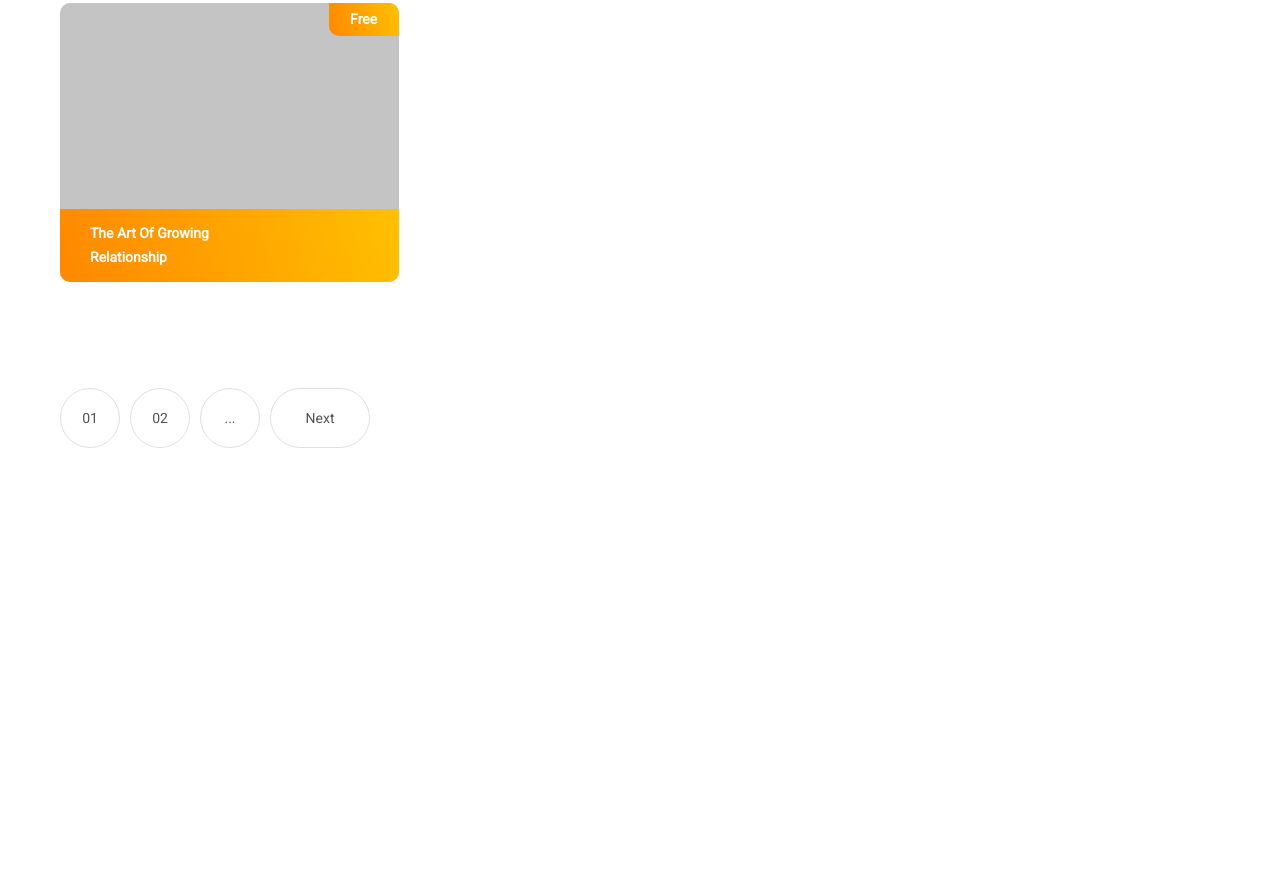
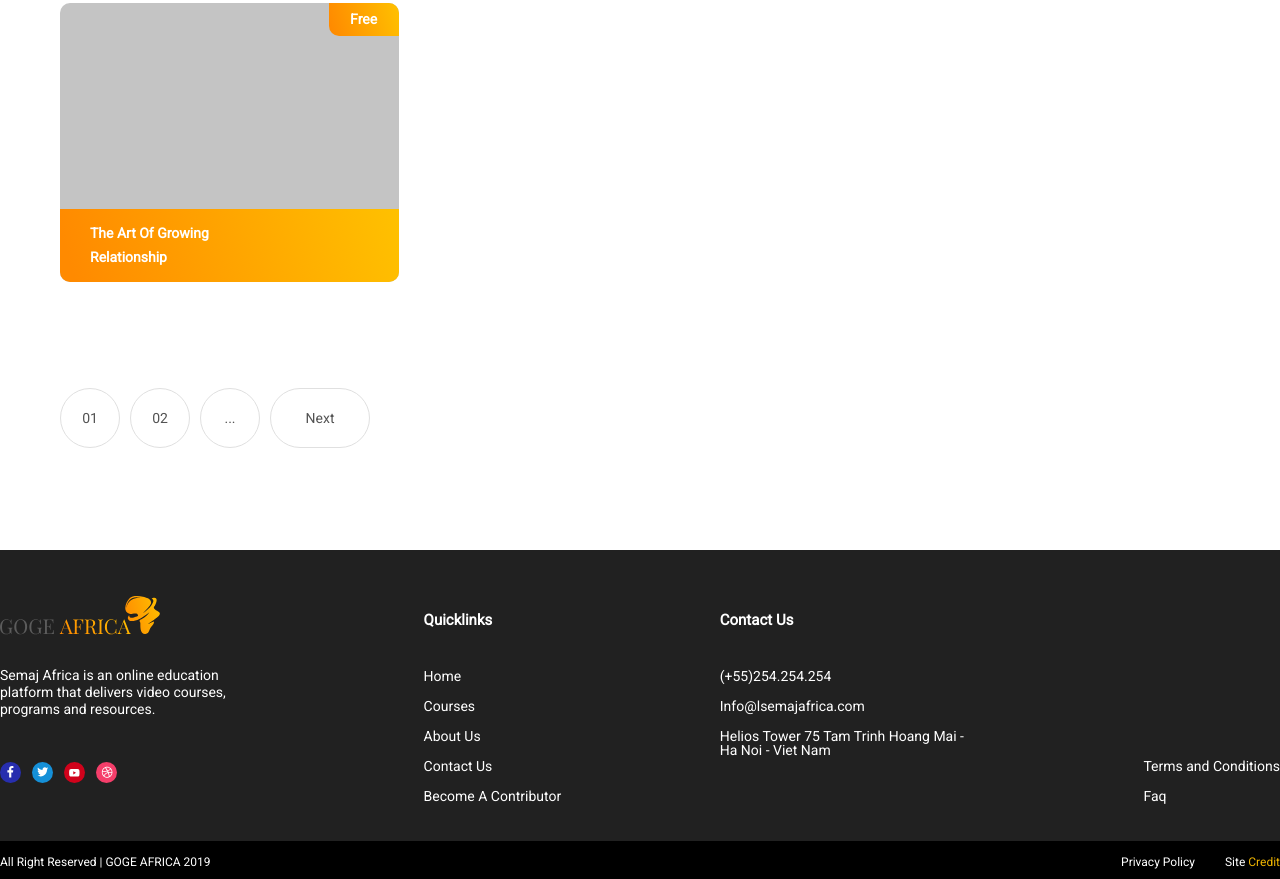
Before and after one commit to bota21/homework_41, a plain HTML site: page index.html in a window 1280 px wide. Shown: the part 2982-3861 px from the top of the page. Before the commit the page ends 3532 px from the top, so only its background shows below. Drawn offline with Linux system fonts and the light colour scheme.

Commit message:
#1 Добавлены 2 футера и медиазапросы

```diff
--- a/css/style.css
+++ b/css/style.css
@@ -361,6 +361,103 @@ a {
   justify-content: center;
   align-items: center;
 }
+.footer_wrappers{
+  color: #fff;
+  background: #212121;
+  padding-top: 46px;
+}
+.footer_wrappers_container{
+  display: flex;
+  flex-wrap: wrap;
+  justify-content: space-between;
+
+}
+.footer_wrappers_item{
+  max-width: 265px;
+}
+.footer_wrappers_item_text{
+
+  line-height: 17px;
+  margin: 32px 0 44px;
+}
+.footer_wrappers_item_icons{
+  display: flex;
+}
+.footer_wrappers_item_icon{
+  width: 21px;
+  height: 21px;
+  border-radius: 50%;
+  margin-right: 11px;
+}
+.fb{
+  background: #272EAE url(../img/facebook.svg) 50% no-repeat;
+}
+.twitter{
+  background:#1590D8 url(../img/twitter.svg) 50% no-repeat;
+}
+.youtube{
+  background: #D0021B url(../img/youtube.svg) 50% no-repeat;
+}
+.dribble{
+  background: #F53E6A url(../img/dribble.svg) 50% no-repeat;
+}
+.footer_wrappers_item{
+  display: flex;
+  flex-direction: column;
+}
+.footer_wrappers_item_title{
+  font-size: 15px;
+  font-weight: 700;
+  margin: 17px 0 41px;
+}
+.footer_wrappers_item_link{
+  margin-bottom: 16px;
+}
+.footer_wrappers_item_link:last-child{
+  margin-bottom: 38px;
+}
+.footer_wrappers_item:last-child{
+  justify-content: flex-end;
+}
+footer{
+  background: #000000;
+  padding: 15px 0 11px;
+  font-size: 12px;
+}
+.footer_container{
+  display: flex;
+  justify-content: space-between;
+}
+.footer_wrappers_text{
+  display: flex;
+}
+.footer_wrappers_text_last{
+  margin-left: 30px;
+}
+.footer_wrappers_text_last span{
+  color: #F0B500;
+}
+
+
+
+
+
+
+
+
+
+
+
+
+
+
+
+
+
+
+
+
+
 
 @media screen and (max-width: 1325px) {
   .container {
@@ -451,6 +548,13 @@ a {
     width: 50px;
     height: 40px;
   }
+  .footer_wrappers_container{
+    flex-direction: column;
+    align-items: center;
+  }
+  .footer_wrappers_item{
+    align-items: center;
+  }
 }
 
 @media screen and (max-width: 470px) {
--- a/index.html
+++ b/index.html
@@ -149,6 +149,59 @@
           </div>
           <a href="#" class="promo_wrappers_wrapper_button">Filter</a>
         </div>
+        </div>
+        </div>
+  </div>
+
+
+
+            <div class="footer_wrappers">
+              <div class="container footer_wrappers_container">
+              <div class="footer_wrappers_item">
+                <a href="#" class="logo"> <img src="img/Logo.svg" alt="Logo"> </a>
+                <p class="footer_wrappers_item_text">Semaj Africa is an online education platform that delivers video courses, programs and resources.</p>
+                <div class="footer_wrappers_item_icons">
+                  <a href="#" class="footer_wrappers_item_icon fb"></a>
+                  <a href="#" class="footer_wrappers_item_icon twitter"></a>
+                  <a href="#" class="footer_wrappers_item_icon youtube"></a>
+                  <a href="#" class="footer_wrappers_item_icon dribble"></a>
+                </div>
+              </div>
+              <div class="footer_wrappers_item">
+                <h3 class="footer_wrappers_item_title">Quicklinks</h3>
+                  <a href="#" class="footer_wrappers_item_link">Home</a>
+                  <a href="#" class="footer_wrappers_item_link">Courses</a>
+                  <a href="#" class="footer_wrappers_item_link">About Us</a>
+                  <a href="#" class="footer_wrappers_item_link">Contact Us</a>
+                  <a href="#" class="footer_wrappers_item_link">Become A Contributor</a>
+              </div>
+              <div class="footer_wrappers_item">
+                <h3 class="footer_wrappers_item_title">Contact Us</h3>
+                  <a href="telto:(+55)254.254.254" class="footer_wrappers_item_link">(+55)254.254.254</a>
+                  <a href="mailto:Info@lsemajafrica.com" class="footer_wrappers_item_link">Info@lsemajafrica.com</a>
+                  <a href="#" class="footer_wrappers_item_link"> Helios Tower 75 Tam Trinh Hoang Mai - Ha Noi - Viet Nam</a>
+              </div>
+              <div class="footer_wrappers_item">
+                <a href="#" class="footer_wrappers_item_link">Terms and Conditions</a>
+                <a href="#" class="footer_wrappers_item_link">Faq</a>
+              </div>
+            </div>
+            </div>
+
+
+
+            <footer>
+              <div class="container footer_container">
+                <p class="footer_text">All Right Reserved | GOGE AFRICA 2019</p>
+                <a href="#" class="footer_wrappers_text">
+                  Privacy Policy
+                  <p class="footer_wrappers_text_last">Site
+                    <span> Credit</span>
+                  </p>
+                </a>
+               </div>
+            </footer>
+
 
 </body>
 
```
Also changed, not shown: img/dribble.svg (renamed from img/dribbble.svg).
